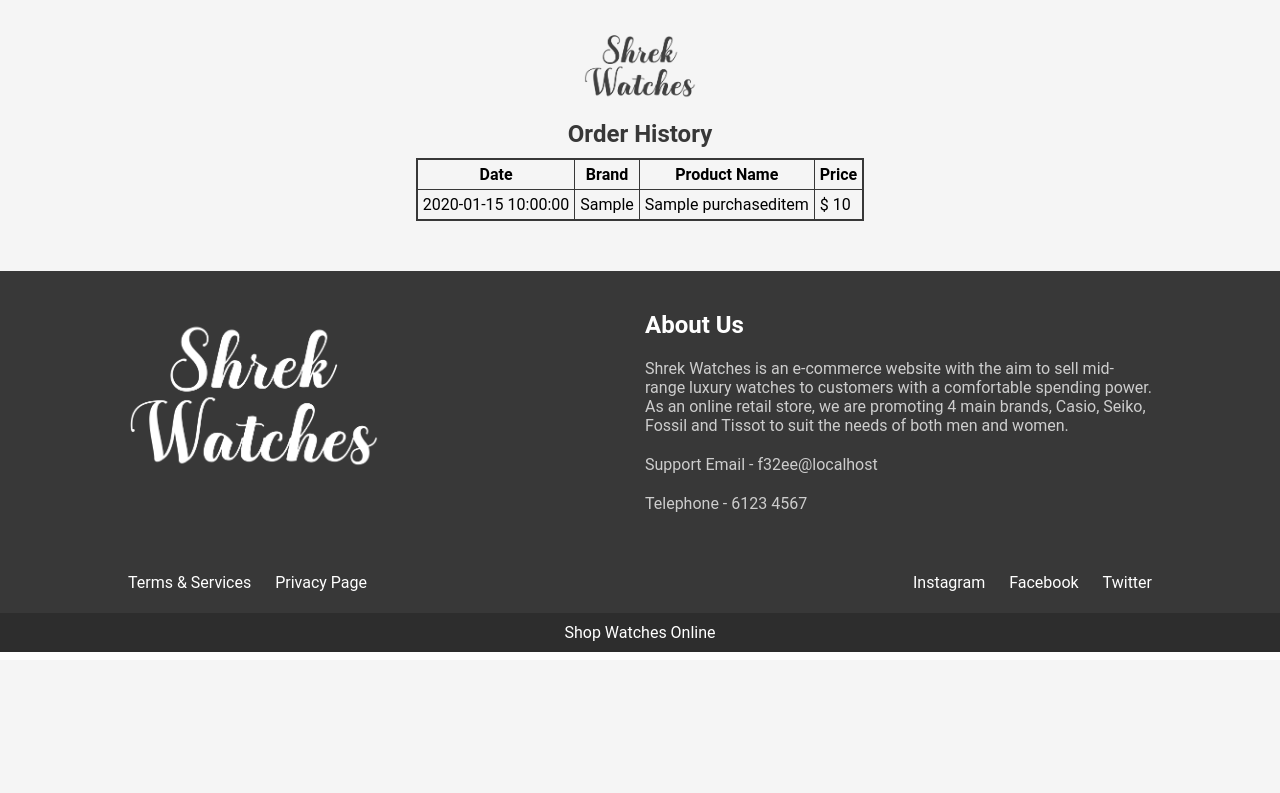
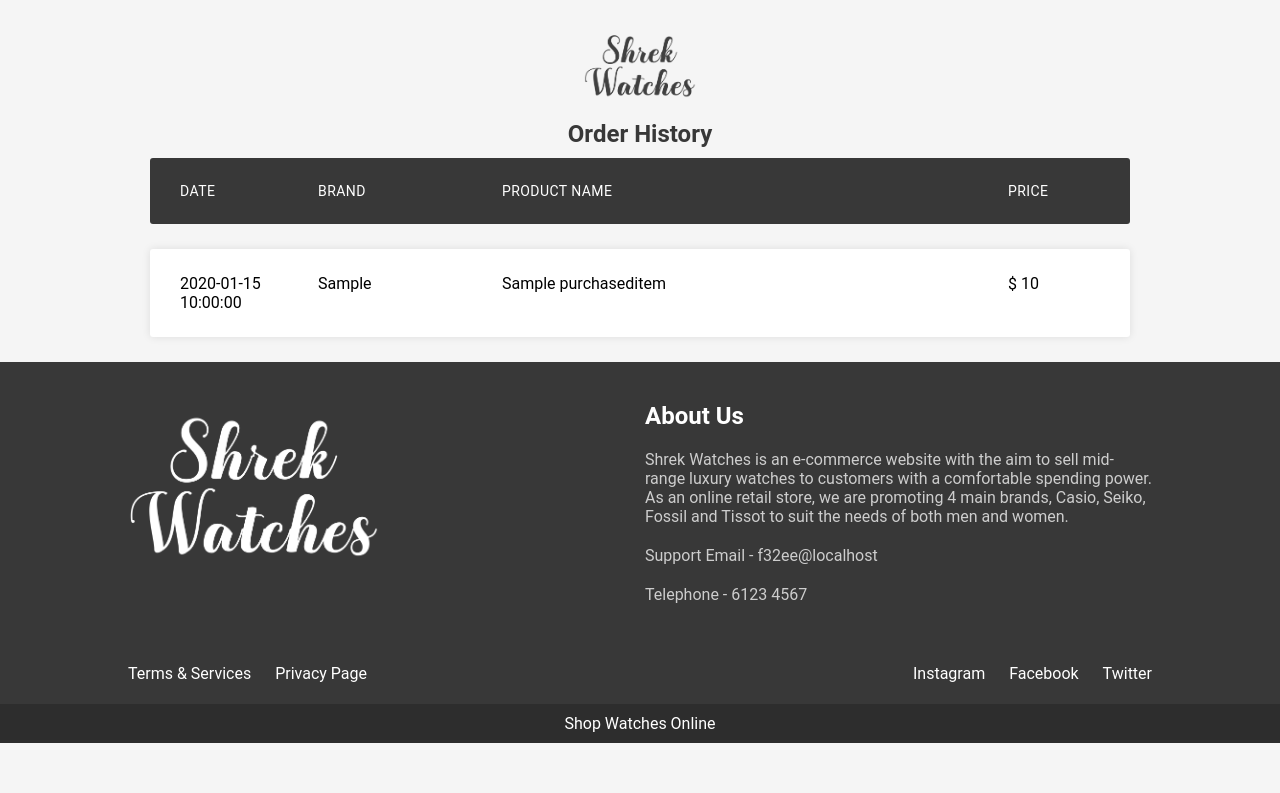
Before and after one commit to ChenZengYao/IM4717-ShrekWatches, a PHP site: page /order_history.php in a window 1280 px wide. Shown: the part 140-933 px from the top of the page. Before the commit the page ends 792 px from the top, so only its background shows below. Run offline with PHP 8.4, Linux system fonts and the light colour scheme; the visitor is signed in with stand-in values (Sample User, id 1); tables that the repository leaves empty or names only in its code hold one stand-in row (values such as "Sample post").

Commit message:
Update1.61
finalised table

```diff
--- a/css/table.css
+++ b/css/table.css
@@ -40,14 +40,14 @@ h3 {
 }
 
 .responsive-table .col-1 {
+  flex-basis: 15%;
+}
+.responsive-table .col-2 {
+  flex-basis: 20%;
+}
+.responsive-table .col-3 {
+  flex-basis: 55%;
+}
+.responsive-table .col-4 {
   flex-basis: 10%;
 }
-.responsive-table .col-2 {
-  flex-basis: 40%;
-}
-.responsive-table .col-3 {
-  flex-basis: 25%;
-}
-.responsive-table .col-4 {
-  flex-basis: 25%;
-}
--- a/order_history.php
+++ b/order_history.php
@@ -9,6 +9,7 @@
 <link rel="stylesheet" href="css/home.css">
 <link rel="stylesheet" href="css/shoppingcart.css">
 <link rel="stylesheet" href="css/signup.css">
+<link rel="stylesheet" href="css/table.css">
 
 <?php
 include "dbconnect.php";
@@ -27,30 +28,30 @@ $result = $dbcnx->query($query);
   <img src="assets/shreklogo.png" class="formlogo">
 </div>
 <div class="shoppingbg" style="padding-bottom:50px;">
-    <h2 style="padding-top:10px;">Order History</h2>
-  <table border = "1" class='center-items'>
-    <thead>
-      <tr>
-        <th>Date</th>
-        <th>Brand</th>
-        <th>Product Name</th>
-        <th>Price</th>
-      </tr>
-    </thead>
+  <h2 style="padding-top:10px;">Order History</h2>
+  <!-- table header -->
+  <div class="container-table">
+    <ul class="responsive-table">
+      <li class="table-header">
+        <div class="col col-1">Date</div>
+        <div class="col col-2">Brand</div>
+        <div class="col col-3">Product Name</div>
+        <div class="col col-4">Price</div>
+      </li>
 <?php
 
 if ($result->num_rows > 0) {
   // output data of each row
   while($row = $result->fetch_assoc()) {
-    echo "<tr>
-            <td> {$row["date"]} </td>
-            <td> {$row["product_brand"]} </td>
-            <td> {$row["product_name"]} </td>
-            <td>$ {$row["price"]} </td>
-          </tr>";
+    echo"<li class='table-row'>
+          <div class='col col-1'> {$row["date"]} </div>
+          <div class='col col-2'> {$row["product_brand"]} </div>
+          <div class='col col-3'> {$row["product_name"]} </div>
+          <div class='col col-4'>$ {$row["price"]} </div>
+        </li>";
   }
 }
-echo '</table></div>';
+echo '</ul></div>';
 $dbcnx->close();
 ?>
 
```
Also changed, not shown: payment.php (+25 -51 lines), shoppingcart.php (+11 -28 lines).
